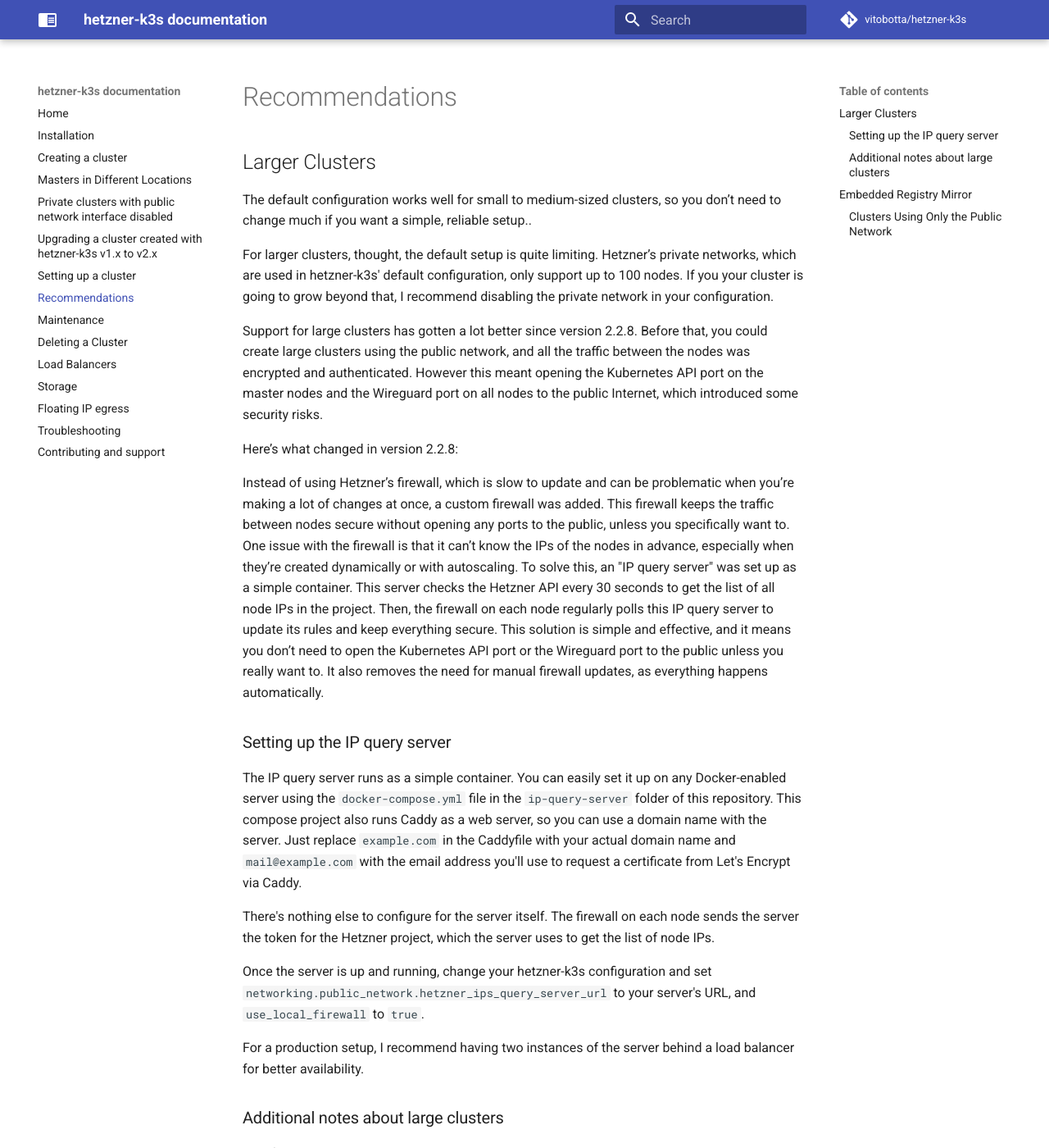
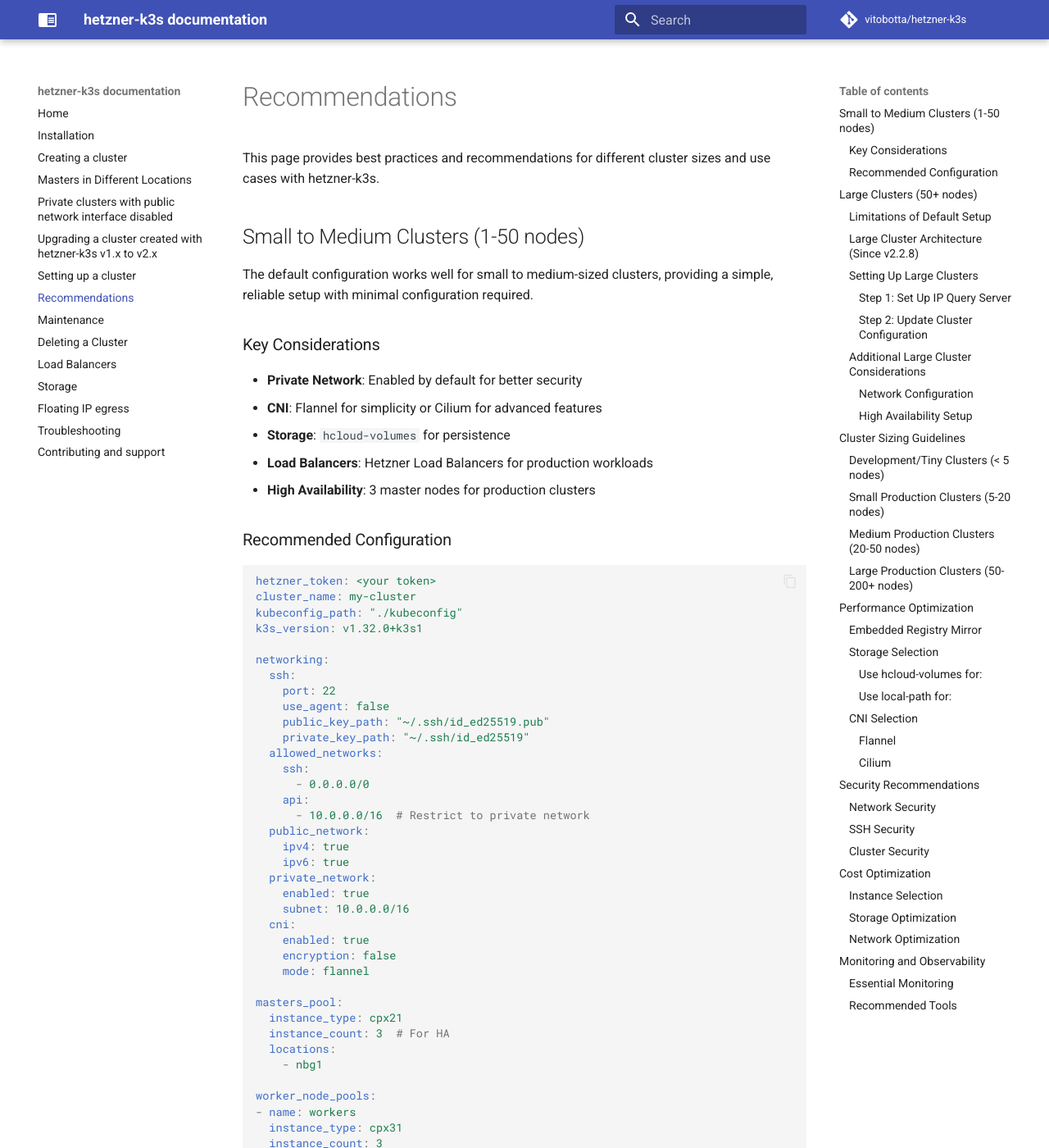
Before and after one commit to vitobotta/hetzner-k3s, an MkDocs documentation site: the page built from docs/Recommendations.md, in a window 1280 px wide and 1400 px high. Shown: the whole window at 82% size. Built offline with MkDocs 1.6.1 and Material for MkDocs 9.7.7, drawn with Linux system fonts in a browser that asks for light colours; comment, search, counter and statistics services are not loaded; some of the changed text lies outside the part shown.

Commit message:
Expand documentation with comprehensive cluster sizing guidelines and configuration examples

````diff
--- a/docs/Recommendations.md
+++ b/docs/Recommendations.md
@@ -1,43 +1,358 @@
 # Recommendations
 
-## Larger Clusters
+This page provides best practices and recommendations for different cluster sizes and use cases with hetzner-k3s.
 
-The default configuration works well for small to medium-sized clusters, so you don’t need to change much if you want a simple, reliable setup..
+## Small to Medium Clusters (1-50 nodes)
 
-For larger clusters, thought, the default setup is quite limiting. Hetzner’s private networks, which are used in hetzner-k3s' default configuration, only support up to 100 nodes. If you your cluster is going to grow beyond that, I recommend disabling the private network in your configuration.
+The default configuration works well for small to medium-sized clusters, providing a simple, reliable setup with minimal configuration required.
 
-Support for large clusters has gotten a lot better since version 2.2.8. Before that, you could create large clusters using the public network, and all the traffic between the nodes was encrypted and authenticated. However this meant opening the Kubernetes API port on the master nodes and the Wireguard port on all nodes to the public Internet, which introduced some security risks.
+### Key Considerations
+- **Private Network**: Enabled by default for better security
+- **CNI**: Flannel for simplicity or Cilium for advanced features
+- **Storage**: `hcloud-volumes` for persistence
+- **Load Balancers**: Hetzner Load Balancers for production workloads
+- **High Availability**: 3 master nodes for production clusters
 
-Here’s what changed in version 2.2.8:
+### Recommended Configuration
 
-Instead of using Hetzner’s firewall, which is slow to update and can be problematic when you’re making a lot of changes at once, a custom firewall was added. This firewall keeps the traffic between nodes secure without opening any ports to the public, unless you specifically want to.
-One issue with the firewall is that it can’t know the IPs of the nodes in advance, especially when they’re created dynamically or with autoscaling. To solve this, an "IP query server" was set up as a simple container. This server checks the Hetzner API every 30 seconds to get the list of all node IPs in the project. Then, the firewall on each node regularly polls this IP query server to update its rules and keep everything secure. This solution is simple and effective, and it means you don’t need to open the Kubernetes API port or the Wireguard port to the public unless you really want to. It also removes the need for manual firewall updates, as everything happens automatically.
+```yaml
+hetzner_token: <your token>
+cluster_name: my-cluster
+kubeconfig_path: "./kubeconfig"
+k3s_version: v1.32.0+k3s1
 
-### Setting up the IP query server
+networking:
+  ssh:
+    port: 22
+    use_agent: false
+    public_key_path: "~/.ssh/id_ed25519.pub"
+    private_key_path: "~/.ssh/id_ed25519"
+  allowed_networks:
+    ssh:
+      - 0.0.0.0/0
+    api:
+      - 10.0.0.0/16  # Restrict to private network
+  public_network:
+    ipv4: true
+    ipv6: true
+  private_network:
+    enabled: true
+    subnet: 10.0.0.0/16
+  cni:
+    enabled: true
+    encryption: false
+    mode: flannel
 
-The IP query server runs as a simple container. You can easily set it up on any Docker-enabled server using the `docker-compose.yml` file in the `ip-query-server` folder of this repository. This compose project also runs Caddy as a web server, so you can use a domain name with the server. Just replace `example.com` in the Caddyfile with your actual domain name and `mail@example.com` with the email address you'll use to request a certificate from Let's Encrypt via Caddy.
+masters_pool:
+  instance_type: cpx21
+  instance_count: 3  # For HA
+  locations:
+    - nbg1
 
-There's nothing else to configure for the server itself. The firewall on each node sends the server the token for the Hetzner project, which the server uses to get the list of node IPs.
+worker_node_pools:
+- name: workers
+  instance_type: cpx31
+  instance_count: 3
+  location: nbg1
+  autoscaling:
+    enabled: true
+    min_instances: 1
+    max_instances: 5
 
-Once the server is up and running, change your hetzner-k3s configuration and set `networking.public_network.hetzner_ips_query_server_url` to your server's URL, and `use_local_firewall` to `true`.
+protect_against_deletion: true
+create_load_balancer_for_the_kubernetes_api: true
+```
 
-For a production setup, I recommend having two instances of the server behind a load balancer for better availability.
+## Large Clusters (50+ nodes)
 
-### Additional notes about large clusters
+For larger clusters, the default setup has some limitations that need to be addressed.
 
-- If you are going to create a large cluster, remember to change the cluster cidr and the service cidr accordingly
-- If you disable the private network due to the node limit, encryption will be applied at the CNI level to secure communication between nodes over the public network.
-- If you prefer a CNI other than Cilium or Flannel (e.g., Calico), you can disable automatic CNI setup and install your preferred CNI manually. We may add support for more CNIs in future releases.
-- Starting with v2.0.0, you can use an external SQL datastore like Postgres instead of the built-in etcd for the Kubernetes API. This can also help with scaling larger clusters.
+### Limitations of Default Setup
 
-## Embedded Registry Mirror
+Hetzner's private networks, used in hetzner-k3s' default configuration, only support up to 100 nodes. If your cluster is going to grow beyond that, you need to disable the private network in your configuration.
 
-In v2.0.0, there’s a new option to enable the `embedded registry mirror` in k3s. You can find more details [here](https://docs.k3s.io/installation/registry-mirror). This feature uses [Spegel](https://github.com/spegel-org/spegel) to enable peer-to-peer distribution of container images across cluster nodes.
+### Large Cluster Architecture (Since v2.2.8)
 
-This can help in situations where nodes face issues pulling images because their IPs have been blocked by registries (due to past misuse or similar reasons). With this setup, a node will first try pulling an image from other nodes via the embedded registry mirror before reaching out to the upstream registry. This not only resolves access issues but also speeds up pod creation, especially for deployments with many replicas spread across multiple nodes. To enable it, set `embedded_registry_mirror`.`enabled` to `true`. Just make sure your k3s version supports this feature by checking the linked page.
+Support for large clusters has significantly improved since version 2.2.8. The main changes include:
 
-### Clusters Using Only the Public Network
+1. **Custom Firewall**: Instead of using Hetzner's firewall (which is slow to update), a custom firewall solution was implemented
+2. **IP Query Server**: A simple container that checks the Hetzner API every 30 seconds to get the list of all node IPs
+3. **Automatic Updates**: Firewall rules are automatically updated without manual intervention
 
-If you disable the private network to allow your cluster to grow beyond 100 nodes, you won’t be able to restrict access to the Kubernetes API by IP address. This is because the API must be accessible from all nodes, and blocking IPs would prevent communication.
+### Setting Up Large Clusters
 
-This limitation might be addressed in future releases if a workaround is found. For now, the API must be open to 0.0.0.0/0 when the private network is disabled.
+#### Step 1: Set Up IP Query Server
+
+The IP query server runs as a simple container. You can easily set it up on any Docker-enabled server using the `docker-compose.yml` file in the `ip-query-server` folder of this repository.
+
+```yaml
+# docker-compose.yml
+version: '3.8'
+services:
+  ip-query-server:
+    build: ./ip-query-server
+    ports:
+      - "8080:80"
+    environment:
+      - HETZNER_TOKEN=your_token_here
+  caddy:
+    image: caddy:2
+    ports:
+      - "80:80"
+      - "443:443"
+    volumes:
+      - ./Caddyfile:/etc/caddy/Caddyfile
+    depends_on:
+      - ip-query-server
+```
+
+Replace `example.com` in the Caddyfile with your actual domain name and `mail@example.com` with your email address for Let's Encrypt certificates.
+
+#### Step 2: Update Cluster Configuration
+
+```yaml
+hetzner_token: <your token>
+cluster_name: large-cluster
+kubeconfig_path: "./kubeconfig"
+k3s_version: v1.32.0+k3s1
+
+networking:
+  ssh:
+    port: 22
+    use_agent: true  # Recommended for large clusters
+    public_key_path: "~/.ssh/id_ed25519.pub"
+    private_key_path: "~/.ssh/id_ed25519"
+  allowed_networks:
+    ssh:
+      - 0.0.0.0/0  # Required for public network access
+    api:
+      - 0.0.0.0/0  # Required when private network is disabled
+  public_network:
+    ipv4: true
+    ipv6: true
+    # Use custom IP query server for large clusters
+    hetzner_ips_query_server_url: https://ip-query.example.com
+    use_local_firewall: true  # Enable custom firewall
+  private_network:
+    enabled: false  # Disable private network for >100 nodes
+  cni:
+    enabled: true
+    encryption: true  # Enable encryption for public network
+    mode: cilium  # Better for large scale deployments
+
+# Larger cluster CIDR ranges
+cluster_cidr: 10.244.0.0/15  # Larger range for more pods
+service_cidr: 10.96.0.0/16   # Larger range for more services
+cluster_dns: 10.96.0.10
+
+datastore:
+  mode: etcd  # or external for very large clusters
+  # external_datastore_endpoint: postgres://...
+
+masters_pool:
+  instance_type: cpx31
+  instance_count: 3
+  locations:
+    - nbg1
+    - hel1
+    - fsn1
+
+worker_node_pools:
+- name: compute
+  instance_type: cpx41
+  location: nbg1
+  autoscaling:
+    enabled: true
+    min_instances: 5
+    max_instances: 50
+- name: storage
+  instance_type: cpx51
+  location: hel1
+  autoscaling:
+    enabled: true
+    min_instances: 3
+    max_instances: 20
+
+embedded_registry_mirror:
+  enabled: true  # Recommended for large clusters
+
+protect_against_deletion: true
+create_load_balancer_for_the_kubernetes_api: true
+k3s_upgrade_concurrency: 2  # Can upgrade more nodes simultaneously
+```
+
+### Additional Large Cluster Considerations
+
+#### Network Configuration
+- **CIDR Sizing**: Use larger cluster and service CIDR ranges to accommodate more pods and services
+- **Encryption**: Enable CNI encryption when using public networks
+- **Firewall**: The custom firewall automatically manages allowed IPs without opening ports to the public
+
+#### High Availability Setup
+For production large clusters, consider:
+
+1. **Multiple IP Query Servers**: Set up 2-3 instances behind a load balancer for better availability
+2. **External Datastore**: Use PostgreSQL instead of etcd for better scalability
+3. **Distributed Master Nodes**: Place masters in different locations
+4. **Multiple Node Pools**: Different instance types for different workloads
+
+## Cluster Sizing Guidelines
+
+### Development/Tiny Clusters (< 5 nodes)
+```yaml
+masters_pool:
+  instance_type: cpx11
+  instance_count: 1  # Single master for testing
+worker_node_pools:
+- name: workers
+  instance_type: cpx11
+  instance_count: 1
+```
+
+### Small Production Clusters (5-20 nodes)
+```yaml
+masters_pool:
+  instance_type: cpx21
+  instance_count: 3  # HA masters
+  locations:
+    - fsn1
+    - hel1
+    - nbg1
+worker_node_pools:
+- name: workers
+  instance_type: cpx31
+  instance_count: 3
+  autoscaling:
+    enabled: true
+    min_instances: 1
+    max_instances: 5
+```
+
+### Medium Production Clusters (20-50 nodes)
+```yaml
+masters_pool:
+  instance_type: cpx31
+  instance_count: 3
+  locations:
+    - fsn1
+    - hel1
+    - nbg1
+worker_node_pools:
+- name: web
+  instance_type: cpx31
+  location: nbg1
+  autoscaling:
+    enabled: true
+    min_instances: 3
+    max_instances: 10
+- name: backend
+  instance_type: cpx41
+  location: hel1
+  autoscaling:
+    enabled: true
+    min_instances: 2
+    max_instances: 8
+```
+
+### Large Production Clusters (50-200+ nodes)
+Use the large cluster configuration shown above with:
+- Multiple node pools for different workloads
+- Custom firewall and IP query server
+- Larger instance types for masters
+- External datastore if needed
+
+## Performance Optimization
+
+### Embedded Registry Mirror
+
+In v2.0.0, there's a new option to enable the `embedded registry mirror` in k3s. You can find more details [here](https://docs.k3s.io/installation/registry-mirror). This feature uses [Spegel](https://github.com/spegel-org/spegel) to enable peer-to-peer distribution of container images across cluster nodes.
+
+**Benefits:**
+- Faster pod startup times
+- Reduced external registry calls
+- Better reliability when external registries are inaccessible
+- Cost savings on egress bandwidth
+
+**Configuration:**
+```yaml
+embedded_registry_mirror:
+  enabled: true
+```
+
+> **Note**: Ensure your k3s version supports this feature before enabling.
+
+### Storage Selection
+
+#### Use `hcloud-volumes` for:
+- Production databases where the app does not take care of replication already
+- Persistent application data
+- Content that must survive pod restarts
+- Applications requiring high availability
+
+#### Use `local-path` for:
+- High-performance caching (Redis, Memcached)
+- High-performance databases (Postgres, MySQL) where the app takes care of replication already
+- Temporary file storage
+- Applications that can tolerate data loss
+- Maximum IOPS performance
+
+### CNI Selection
+
+#### Flannel
+- **Pros**: Simple, lightweight, good for small clusters
+- **Cons**: Limited features, doesn't scale well to very large clusters
+- **Best for**: Small to medium clusters, simplicity
+
+#### Cilium
+- **Pros**: Advanced features, better performance scales well
+- **Cons**: More complex setup, higher resource usage
+- **Best for**: Medium to large clusters, advanced networking needs
+
+## Security Recommendations
+
+### Network Security
+1. **Restrict SSH and API Access**: Use CIDR restrictions in `allowed_networks.api` and `allowed_networks.ssh`
+2. **Use Private Networks**: When possible, use private networks for cluster communication
+3. **Monitor Network Traffic**: Implement network policies and monitoring
+
+### SSH Security
+1. **Use SSH Keys**: hetzner-k3s configures nodes with SSH keys by default
+2. **SSH Agent**: Enable `use_agent: true` for passphrase-protected keys
+3. **Key Rotation**: Regularly rotate SSH keys if needed
+4. **Access Logs**: Monitor SSH access logs
+
+### Cluster Security
+1. **RBAC**: Implement proper role-based access control
+2. **Network Policies**: Use Kubernetes network policies
+3. **Pod Security**: Implement pod security standards
+4. **Regular Updates**: Keep k3s and components updated
+
+## Cost Optimization
+
+### Instance Selection
+- **Right-size Instances**: Start smaller and scale up as needed
+- **Use Autoscaling**: Only pay for what you use
+
+### Storage Optimization
+- **Clean Up Volumes**: Regularly delete unused volumes
+- **Use Local Storage**: For temporary data where appropriate
+- **Monitor Usage**: Set up monitoring to identify unused storage
+
+### Network Optimization
+- **Use Private Networks**: Reduce egress costs
+- **Optimize Images**: Use smaller container images
+- **Registry Mirror**: Reduce registry egress costs
+
+## Monitoring and Observability
+
+### Essential Monitoring
+1. **Node Resources**: CPU, memory, disk usage
+2. **Cluster Health**: Node readiness, pod status
+3. **Network Traffic**: Bandwidth usage, connection counts
+4. **Storage Performance**: I/O operations, latency
+
+### Recommended Tools
+- **Prometheus + Grafana**: For metrics and dashboards
+- **Loki**: For log aggregation
+- **Alertmanager**: For alerting
+- **Node Exporter**: For node metrics
````
